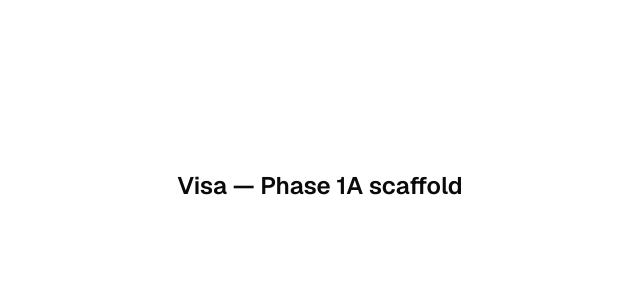
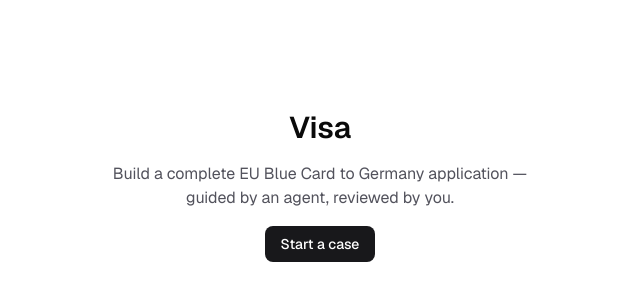
Before and after one commit to vitazok/relomate, a Next.js app: page / in a window 1280 px wide. Shown: the part 214-514 px from the top of the page, without its empty margins (320-960 px from the left). Built offline with nearby package versions, Linux system fonts and the light colour scheme.

Commit message:
feat: /case/[id] workspace + landing CTA

```diff
--- /dev/null
+++ b/src/app/case/[id]/not-found.tsx
@@ -0,0 +1,14 @@
+import Link from 'next/link';
+
+export default function NotFound() {
+  return (
+    <main className="flex min-h-screen items-center justify-center p-8">
+      <div>
+        <h1 className="text-2xl font-semibold">Case not found</h1>
+        <p className="mt-2 text-zinc-600">
+          <Link href="/" className="underline">Start a new case</Link>
+        </p>
+      </div>
+    </main>
+  );
+}
--- /dev/null
+++ b/src/app/case/[id]/page.tsx
@@ -0,0 +1,44 @@
+import { notFound, redirect } from 'next/navigation';
+import { eq, asc } from 'drizzle-orm';
+import { Layout } from '@/components/workspace/Layout';
+import { makeRepository } from '@/lib/case/repository';
+import { getCurrentUserId } from '@/lib/auth/session';
+import { db } from '@/lib/db/client';
+import * as schema from '@/lib/db/schema';
+import type { UIMessage } from 'ai';
+
+export const runtime = 'nodejs';
+export const dynamic = 'force-dynamic';
+
+export default async function CasePage({ params }: { params: Promise<{ id: string }> }) {
+  const { id } = await params;
+  const userId = await getCurrentUserId();
+  if (!userId) redirect('/');
+
+  const repo = makeRepository();
+  let loaded;
+  try {
+    loaded = await repo.loadCase(id);
+  } catch {
+    notFound();
+  }
+
+  if (loaded.case.userId !== userId) redirect('/');
+
+  const recent = await db
+    .select()
+    .from(schema.messages)
+    .where(eq(schema.messages.threadId, loaded.threadId))
+    .orderBy(asc(schema.messages.createdAt))
+    .limit(50);
+
+  const initialMessages: UIMessage[] = recent.map((m) => ({
+    id: m.id,
+    role: m.role as 'user' | 'assistant' | 'system',
+    parts: (m.parts as UIMessage['parts']) ?? [{ type: 'text', text: m.content }],
+  }));
+
+  return (
+    <Layout caseId={loaded.case.id} caseFacts={loaded.caseFacts} initialMessages={initialMessages} />
+  );
+}
--- a/src/app/page.tsx
+++ b/src/app/page.tsx
@@ -1,7 +1,18 @@
 export default function Home() {
   return (
-    <main className="flex min-h-screen items-center justify-center p-8">
-      <h1 className="text-2xl font-semibold">Visa — Phase 1A scaffold</h1>
+    <main className="flex min-h-screen flex-col items-center justify-center p-8 gap-4">
+      <h1 className="text-3xl font-semibold">Visa</h1>
+      <p className="text-zinc-600 max-w-md text-center">
+        Build a complete EU Blue Card to Germany application — guided by an agent, reviewed by you.
+      </p>
+      <form action="/api/case/new" method="post">
+        <button
+          type="submit"
+          className="rounded-md bg-zinc-900 px-4 py-2 text-sm font-medium text-white hover:bg-zinc-700"
+        >
+          Start a case
+        </button>
+      </form>
     </main>
   );
 }
```
